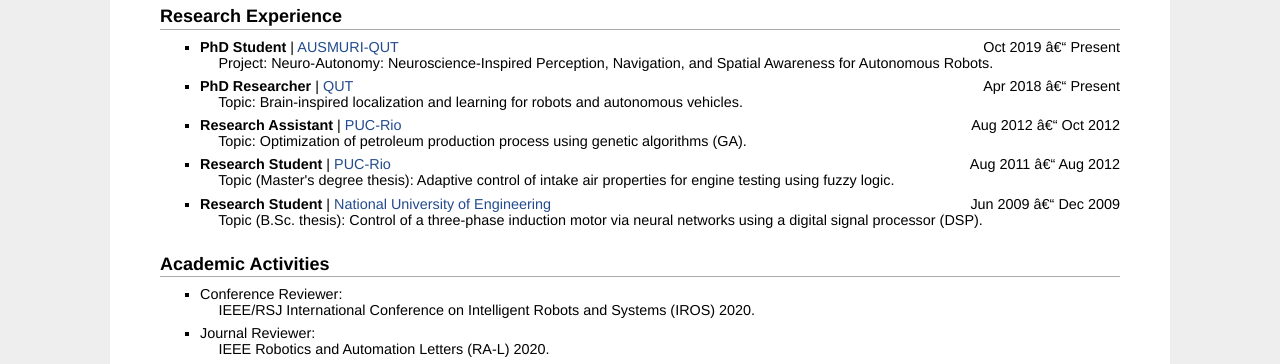
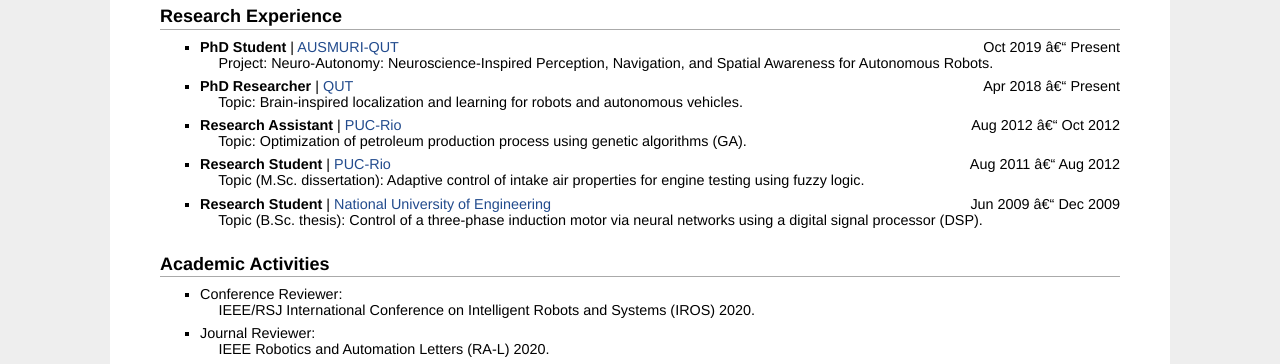
Before and after one commit to mchancan/mchancan.github.io, a Jekyll site: the page built from index.html, in a window 1280 px wide. Shown: the part 1153-1517 px from the top of the page. Built offline with Jekyll 4.4.1, drawn with Linux system fonts in a browser that asks for light colours; comment, search, counter and statistics services are not loaded.

Commit message:
Update index.html

```diff
--- a/index.html
+++ b/index.html
@@ -115,7 +115,7 @@ title: Marvin's Homepage
 	<li><b>Research Assistant</b> | <a href="http://www.puc-rio.br/english/">PUC-Rio</a> <div style="float:right; text-align:right">Aug 2012 – Oct 2012</div><br>
 		&emsp; Topic: Optimization of petroleum production process using genetic algorithms (GA).</li>
 	<li><b>Research Student</b> | <a href="http://www.puc-rio.br/english/">PUC-Rio</a> <div style="float:right; text-align:right">Aug 2011 – Aug 2012</div><br>
-		&emsp; Topic (Master's degree thesis): Adaptive control of intake air properties for engine testing using fuzzy logic.</li>
+		&emsp; Topic (M.Sc. dissertation): Adaptive control of intake air properties for engine testing using fuzzy logic.</li>
 	<li><b>Research Student</b> | <a href="https://en.wikipedia.org/wiki/National_University_of_Engineering">National University of Engineering</a> <div style="float:right; text-align:right">Jun 2009 – Dec 2009</div><br>
 		&emsp; Topic (B.Sc. thesis): Control of a three-phase induction motor via neural networks using a digital signal processor (DSP).</li>
 </ul>
```
